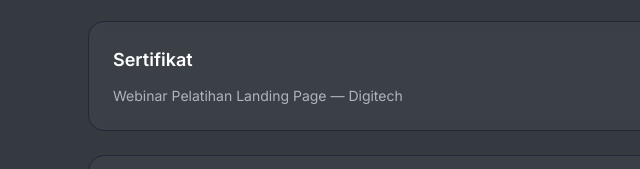
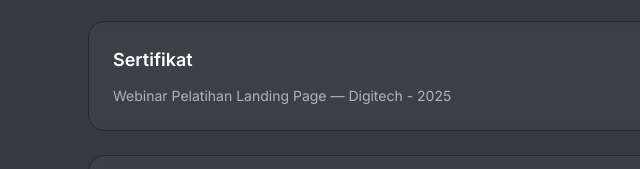
Before and after one commit to ilhamseptiannurhidayat897/Portfolio_Ilham_Septian_Nurhidayat, a plain HTML site: page index.html in a window 1280 px wide. Shown: the part 1387-1556 px from the top of the page, 0-640 px from the left. Drawn offline with nearby package versions, Linux system fonts and the light colour scheme.

Commit message:
Update index.html

```diff
--- a/index.html
+++ b/index.html
@@ -186,7 +186,7 @@
           <ul class="space-y-2 text-sm text-muted">
             <li>
               <a href="https://drive.google.com/file/d/1qHP9aq1ktKXw5qo0ZHdTE-3i6SnKzpqN/view" target="_blank" class="text-primary1 hover:underline">
-                Webinar Pelatihan Landing Page — Digitech
+                Webinar Pelatihan Landing Page — Digitech - 2025
               </a>
             </li>
           </ul>
```
